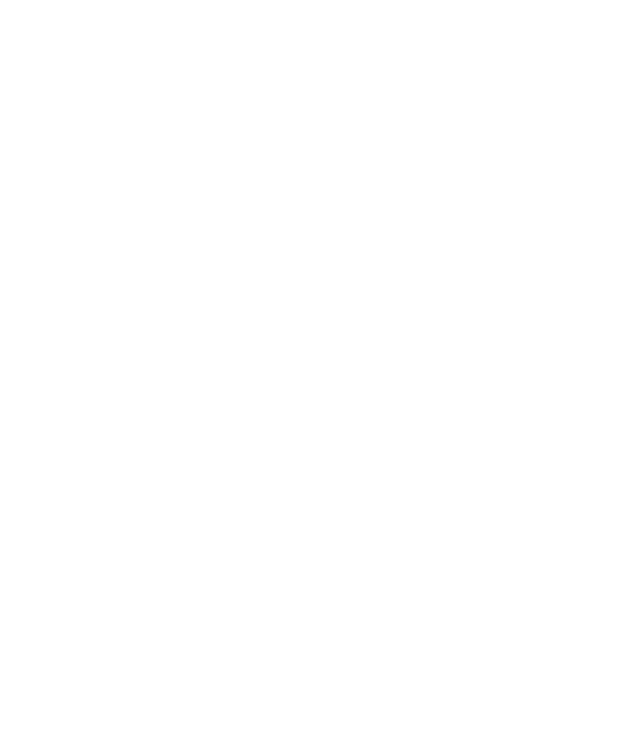
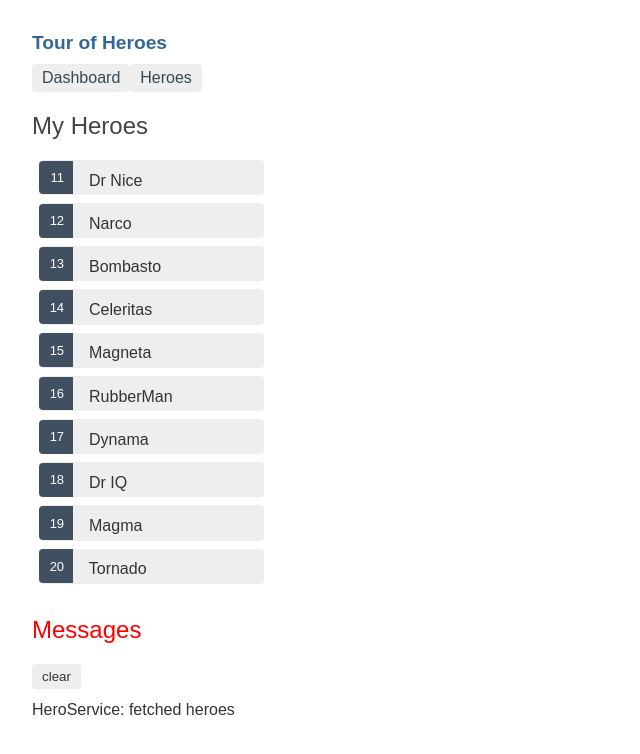
Before and after one commit to llmthpanll/heroes, an Angular app: page /heroes in a window 1280 px wide. Shown: the top 754 px of the page, without its empty margins (0-640 px from the left). Built offline with nearby package versions, Linux system fonts and the light colour scheme.

Commit message:
เสร็จครั้งที่5

```diff
--- a/src/app/heroes/heroes.component.css
+++ b/src/app/heroes/heroes.component.css
@@ -8,9 +8,8 @@
 }
 
 .heroes li {
+    position: relative;
     cursor: pointer;
-    position: relative;
-    left: 0;
     background-color: #EEE;
     margin: .5em;
     padding: .3em 0;
@@ -24,14 +23,16 @@
     left: .1em;
 }
 
-.heroes li.selected {
-    background-color: #CFD8DC;
-    color: white;
+.heroes a {
+    color: #333;
+    text-decoration: none;
+    position: relative;
+    display: block;
+    width: 250px;
 }
 
-.heroes li.selected:hover {
-    background-color: #BBD8DC;
-    color: white;
+.heroes a:hover {
+    color: #607D8B;
 }
 
 .heroes .badge {
@@ -45,6 +46,8 @@
     left: -1px;
     top: -4px;
     height: 1.8em;
+    min-width: 16px;
+    text-align: right;
     margin-right: .8em;
     border-radius: 4px 0 0 4px;
 }
--- a/src/app/heroes/heroes.component.html
+++ b/src/app/heroes/heroes.component.html
@@ -1,11 +1,8 @@
 <h2>My Heroes</h2>
-
 <ul class="heroes">
-  <li *ngFor="let hero of heroes"
-    [class.selected]="hero === selectedHero"
-    (click)="onSelect(hero)">
-    <span class="badge">{{hero.id}}</span> {{hero.name}}
+  <li *ngFor="let hero of heroes">
+    <a routerLink="/detail/{{hero.id}}">
+      <span class="badge">{{hero.id}}</span> {{hero.name}}
+    </a>
   </li>
 </ul>
-
-<app-hero-detail [hero]="selectedHero"></app-hero-detail>
```
Also changed, not shown: src/app/heroes/heroes.component.ts (+10 -0 lines), src/app/hero-detail/hero-detail.component.ts (line endings or trailing spaces).
